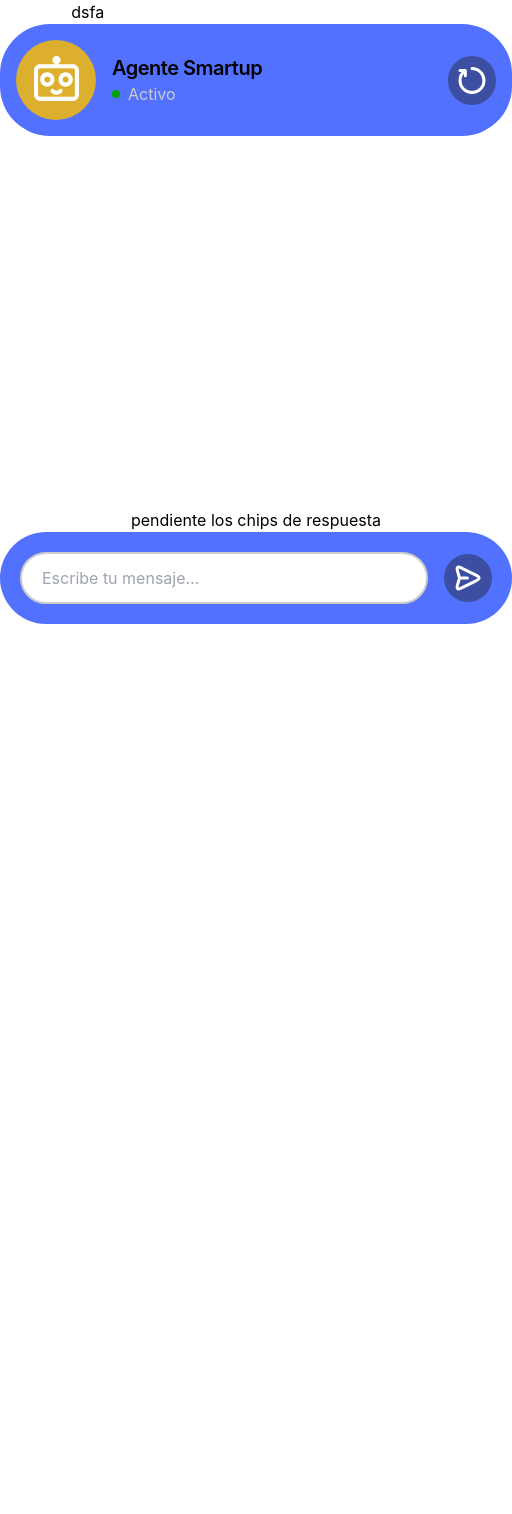
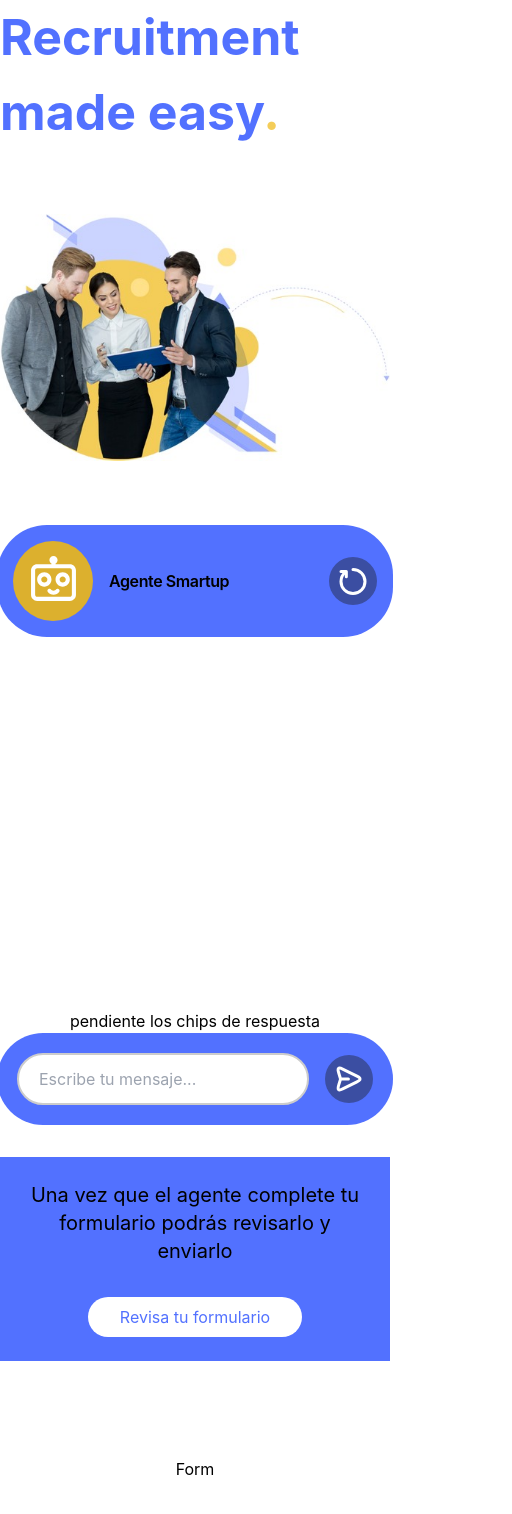
Before and after one commit to cacosat/desafio_strainer, a React (Vite) app: page / in a window 390 px wide. Shown: the top 1514 px of the page, 512 px wide, since content can reach past the window. Before the commit the page ends 844 px from the top, so only its background shows below. Built offline with nearby package versions, Linux system fonts and the light colour scheme.

Commit message:
work on the hero and blue stripe

```diff
--- a/src/App.css
+++ b/src/App.css
@@ -1,5 +1,4 @@
 #root {
-  max-width: 1280px;
   margin: 0 auto;
   text-align: center;
 }
--- a/src/App.jsx
+++ b/src/App.jsx
@@ -1,18 +1,38 @@
 import { useState } from 'react'
 import reactLogo from './assets/react.svg'
 import viteLogo from '/vite.svg'
-import Chat from './components/chat'
+import heroImg from './assets/heroImg.png'
+import logoStrainer from './assets/logo_strainer.png'
+import Chat from './components/Chat'
+import Form from './components/Form'
 import './App.css'
 
 function App() {
-  const [count, setCount] = useState(0)
+  const [messages, setmessages] = useState([])
 
   return <>
-      <div>
-        <div>
-          {/* Recruitment made easy e imagen */}
+      <div className='flex flex-col gap-8 w'>
+        {/* Body */}
+
+
+        <div className='flex flex-wrap justify-center items-center gap-16'>
+          {/* Hero */}
+          <div className='flex flex-col gap-16 max-w-[512px]'>
+            <h1 className='text-blue text-[50px] sm:text-7xl font-bold text-left'>Recruitment made easy<span className='text-yellow'>.</span></h1>
+            <img src={heroImg} alt="picture of two people" className='w-full' />
+          </div>
+          <Chat props={messages} />
         </div>
-        <Chat />
+
+        <div className='bg-blue w-screen p-6 flex flex-col sm:flex-row items-center justify-center gap-8'>
+          <img src={logoStrainer} alt="strainer logo" className='hidden sm:inline' />
+          <p className='text-xl max-w-[40ch]'>Una vez que el agente complete tu formulario podrás revisarlo y enviarlo</p>
+          <button className="bg-white text-blue py-2 px-8 rounded-full">Revisa tu formulario</button>
+        </div>
+
+        <Form />
+
+
       </div>
     </>
 }
--- /dev/null
+++ b/src/components/Form.jsx
@@ -0,0 +1,15 @@
+import React from "react";
+import { useState, useEffect } from "react";
+
+export default function Chat() {
+    // hooks + helper function
+
+    return <>
+        <div className="m-16 text-black">
+            <form action="">
+                {/* Placeholder */}
+                Form
+            </form>
+        </div>
+    </>
+}
--- a/src/components/chat.jsx
+++ b/src/components/chat.jsx
@@ -16,11 +16,7 @@ export default function Chat() {
         // Clear the input field, simulate response
         }
     };
-
     return <>
-        <div className="flex flex-col w-[45%] text-black">
-            dsfa
-        </div>
 
         {/* Chat gpt grimoire */}
         <div className="flex flex-col w-[512px] h-[600px]">
@@ -31,8 +27,8 @@ export default function Chat() {
                         <img src={smartupAgent} alt="Agent icon" />
                     </div>
                     <div className="flex flex-col justify-center mx-4 text-left">
-                        <span className="text-xl font-semibold tracking-tight">Agente Smartup</span>
-                        <div className="flex gap-2 items-center">
+                        <span className="text-md sm:text-xl font-semibold tracking-tight">Agente Smartup</span>
+                        <div className="hidden sm:flex gap-2 items-center">
                             <svg width="8" height="8" viewBox="0 0 8 8" fill="none" xmlns="http://www.w3.org/2000/svg">
                                 <circle cx="4" cy="4" r="4" fill="#03A400"/>
                             </svg>
@@ -40,7 +36,7 @@ export default function Chat() {
                         </div>
                     </div>
                 </div>
-                <button className="bg-dark-blue rounded-full p-2">
+                <button className="bg-dark-blue rounded-full p-2 w-[48px] h-[48px]">
                     <img src={restart} alt="restart conversation" />
                 </button>
             </div>
@@ -48,14 +44,11 @@ export default function Chat() {
             {/* Chat area */}
             <div className="flex flex-col justify-between flex-1 p-4">
                 <div className="overflow-y-auto">
-                {messages.map((message, index) => (
-                    <div key={index} className={`rounded p-2 ${message.sender === 'user' ? 'bg-blue-500 ml-auto' : 'bg-gray-300 mr-auto'}`}>
-                    {message.content}
-                    </div>
-                ))}
-                </div>
-                <div className="flex my-2">
-                {/* Insert buttons here */}
+                    {messages.map((message, index) => (
+                        <div key={index} className={`rounded p-2 ${message.sender === 'user' ? 'bg-blue-500 ml-auto' : 'bg-gray-300 mr-auto'}`}>
+                        {message.content}
+                        </div>
+                    ))}
                 </div>
             </div>
 
@@ -71,7 +64,7 @@ export default function Chat() {
                 </div>
                 <div className="flex items-center justify-between gap-4 bg-blue rounded-[50px] p-5">
                     <input type="text" name="messageInput" placeholder="Escribe tu mensaje..." className="flex-1 px-5 py-3 rounded-full bg-white border-gray border-2" />
-                    <button type="submit" className="bg-dark-blue rounded-full p-2">
+                    <button type="submit" className="bg-dark-blue rounded-full p-2 w-[48px] h-[48px]">
                     {/* Insert send icon here */}
                         <img src={send} alt="send message" />
                     </button>
```
Also changed, not shown: src/assets/heroImg.png (added), src/assets/logo_strainer.png (added).
